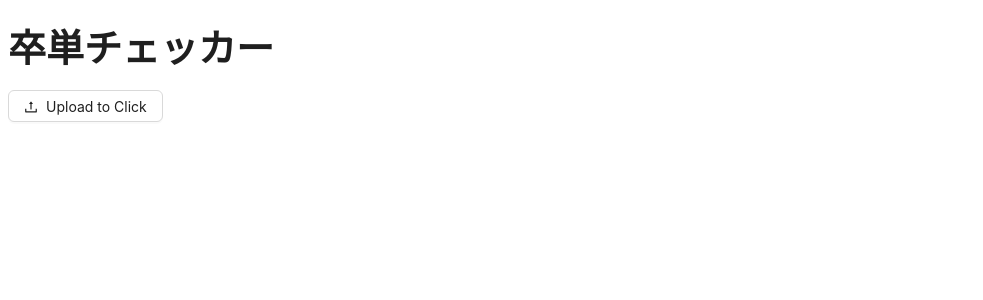
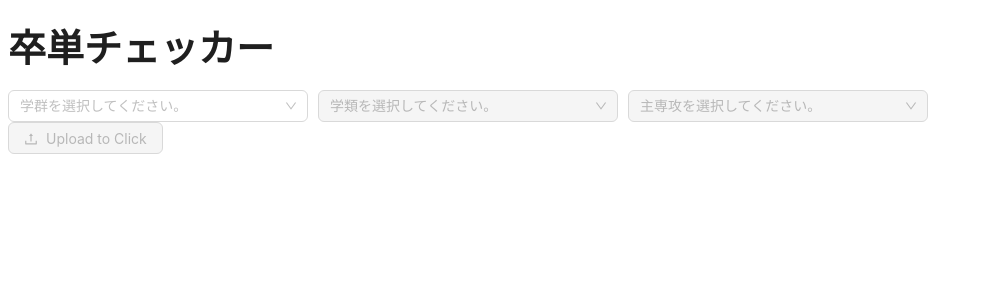
Before and after one commit to hiroto-sdch/graduater, a React (Create React App) app: page / in a window 1280 px wide. Shown: the top 300 px of the page, without its empty margins (0-983 px from the left). Built offline with nearby package versions, Linux system fonts and the light colour scheme.

Commit message:
プルダウンメニュー追加

```diff
--- a/src/App.js
+++ b/src/App.js
@@ -1,23 +1,111 @@
 import { UploadOutlined } from '@ant-design/icons/lib/icons';
-import { Typography, Upload, Button } from 'antd';
+import { Typography, Upload, Button, Select } from 'antd';
 import React, { useState } from 'react';
+import Check from './Bool';
 
 const { Title } = Typography;
+const { Option } = Select;
+
+const Dropdown = ({ onChange }) => {
+  const [selectedCollege, setSelectedCollege] = useState(null);
+  const [selectedDepartment, setSelectedDepartment] = useState(null);
+  const handleCollegeChange = (value) => {
+    setSelectedCollege(value);
+    setSelectedDepartment(null);
+    if (onChange) {
+      onChange({ college: value, department: null, major: null });
+    }
+  };
+  const handleDepartmentChange = (value) => {
+    setSelectedDepartment(value);
+
+    if (onChange) {
+      onChange({ college: selectedCollege, department: value, major: null });
+    }
+  };
+  const handleMajorChange = (value) => {
+    if (onChange) {
+      onChange({ college: selectedCollege, department: selectedDepartment, major: value });
+    }
+  };
+
+  return (
+    <div>
+      <Select
+        style={{ width: 300 }}
+        placeholder="学群を選択してください。"
+        onChange={handleCollegeChange}
+      >
+        <Option value="情報学群">情報学群</Option>
+        <Option value="理工学群">理工学群</Option>
+      </Select>
+
+      {<Select
+          style={{ width: 300, marginLeft: 10 }}
+          placeholder="学類を選択してください。"
+          onChange={handleDepartmentChange}
+          disabled={!selectedCollege}
+        >
+          {selectedCollege === '情報学群' && (
+            <>
+              <Option value="情報科学類">情報科学類</Option>
+              <Option value="情報メディア創成学類">情報メディア創成学類</Option>
+              <Option value="知識情報図書館学類">知識情報図書館学類</Option>
+            </>
+          )}
+          {selectedCollege === '理工学群' && (
+            <>
+              <Option value="工学システム学類">工学システム学類</Option>
+              <Option value="応用理工学類">応用理工学類</Option>
+              <Option value="社会工学類">社会工学類</Option>
+            </>
+          )}
+        </Select>}
+
+      {<Select
+          style={{ width: 300, marginLeft: 10 }}
+          placeholder="主専攻を選択してください。"
+          onChange={handleMajorChange}
+          disabled={!selectedDepartment}
+        >
+          {selectedDepartment === '情報科学類' && (
+            <>
+              <Option value="ソフトウェアサイエンス">ソフトウェアサイエンス</Option>
+              <Option value="情報システム">情報システム</Option>
+              <Option value="知能情報メディア">知能情報メディア</Option>
+            </>
+          )}
+          {selectedDepartment === '情報メディア創成学類' && (
+            <>
+              <Option value="情報メディア">情報メディア</Option>
+            </>
+          )}
+        </Select>}
+    </div>
+  );
+};
 
 function App() {
   const [uploadMessage, setUploadMessage] = useState('');
+  const [selectedMajor, setSelectedMajor] = useState(null);
 
   function handleFile(file) {
     const reader = new FileReader();
     reader.onload = (e) => {
       const text = e.target.result;
       console.log(text);
-      // ファイルの読み込みが完了したらメッセージを設定
       setUploadMessage(`${file.name} が正常にアップロードされました！`);
     };
     reader.readAsText(file);
     return false;
   }
+
+  const handleDropdownChange = (selectedValues) => {
+    console.log('Dropdown selected:', selectedValues);
+    setSelectedMajor(selectedValues.major);
+  };
+
+  const isUploadButtonDisabled = !selectedMajor;
 
   return (
     <div className='App'>
@@ -25,10 +113,16 @@ function App() {
         <div>
           <Title>卒単チェッカー</Title>
           <div>
+            <Dropdown onChange={handleDropdownChange} />
+          </div>
+          <div>
             <Upload accept='.csv' beforeUpload={handleFile}>
-              <Button icon={<UploadOutlined />}>Upload to Click</Button>
+              <Button icon={<UploadOutlined />} disabled={isUploadButtonDisabled}>
+                Upload to Click
+              </Button>
             </Upload>
-            {uploadMessage && <h2>{uploadMessage}</h2>}
+            {uploadMessage && Check() && <h2>卒業！</h2>}
+            {uploadMessage && !Check() && <h2>卒業不可！</h2>}
           </div>
         </div>
       </header>
--- /dev/null
+++ b/src/Bool.js
@@ -0,0 +1,5 @@
+export function Check(){
+    return false;
+}
+
+export default Check
```
